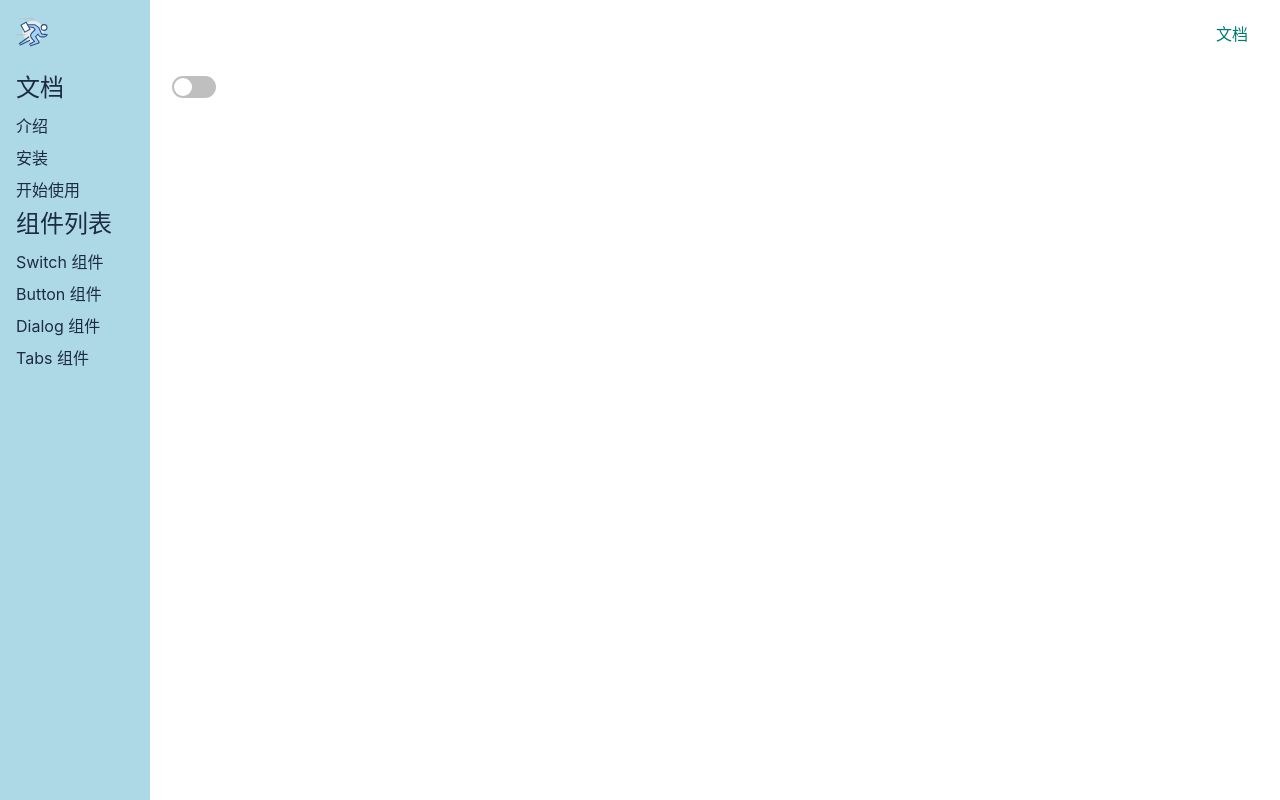
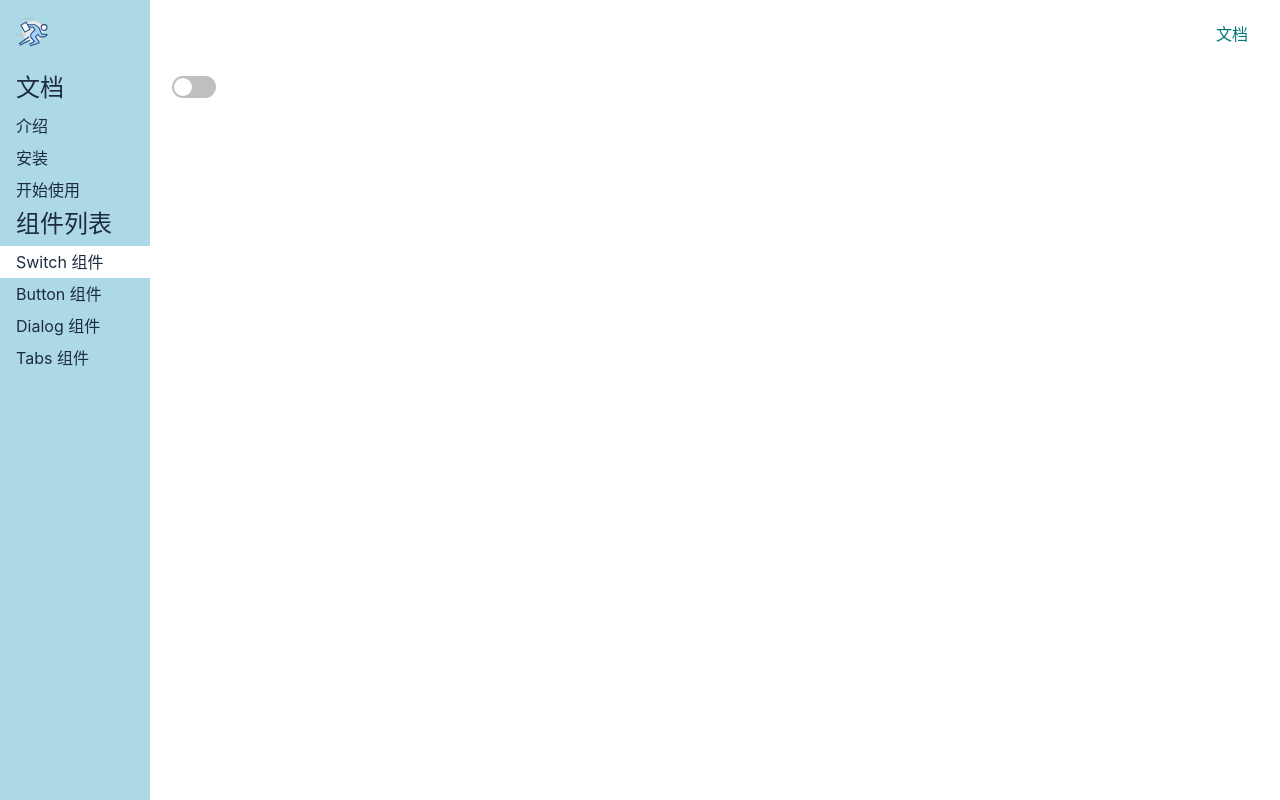
Before and after one commit to bens1320/BenUI, a Vue app: page /#/doc/switch in a window 1280 px wide. Built offline with nearby package versions, Linux system fonts and the light colour scheme.

Commit message:
add current router highlight

```diff
--- a/src/views/Doc.vue
+++ b/src/views/Doc.vue
@@ -43,6 +43,9 @@ export default {
 </script>
 
 <style lang="scss" scoped>
+
+
+
 .layout {
   display: flex;
   flex-direction: column;
@@ -76,14 +79,22 @@ aside {
   position: fixed;
   top: 0;
   left: 0;
-  padding: 70px 16px 16px;
+  padding-top: 70px;
   height: 100%;
   > h2 {
     margin-bottom: 4px;
+    padding: 0 16px;
   }
   > ol {
     > li {
-      padding: 4px 0;
+      >a {
+        display: block;
+        padding: 4px 16px;
+        text-decoration: none;
+      }
+      .router-link-active{
+        background: white;
+      }
     }
   }
 }
```
